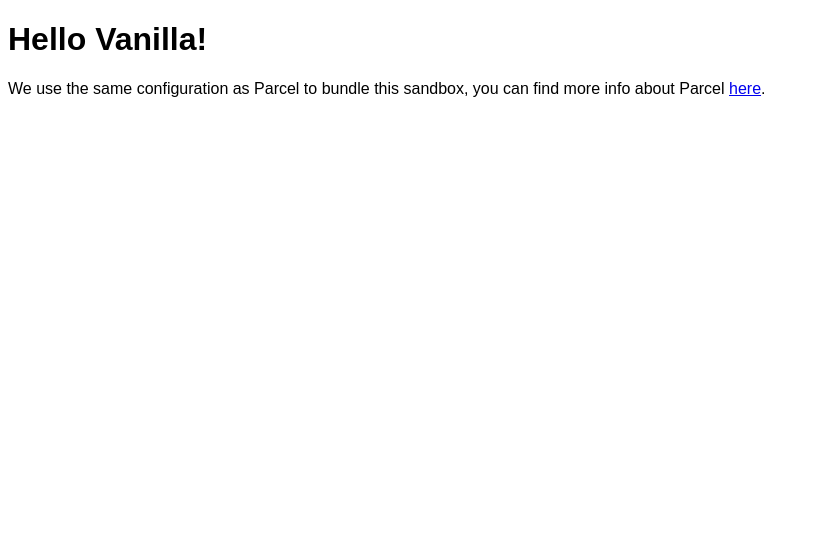
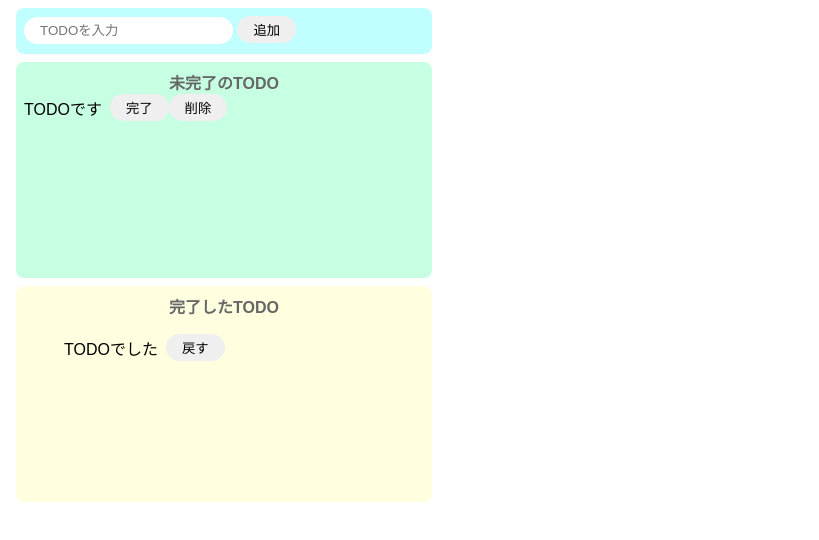
Before and after one commit to ichirin-planet/todo-js, a website built with Parcel: page index.html in a window 1280 px wide. Shown: the whole page, without its empty margins (0-819 px from the left). Built offline with nearby package versions, Linux system fonts and the light colour scheme.

Commit message:
incomplate-list

```diff
--- a/index.html
+++ b/index.html
@@ -1,16 +1,35 @@
 <!DOCTYPE html>
 <html>
+  <head>
+    <title>TODO(JS)</title>
+    <meta charset="UTF-8" />
+  </head>
 
-<head>
-	<title>Parcel Sandbox</title>
-	<meta charset="UTF-8" />
-</head>
+  <body>
+    <div class="input-area">
+      <input id="add-text" placeholder="TODOを入力" />
+      <button id="add-button">追加</button>
+    </div>
+    <div class="incomplate-ara">
+      <p class="title">未完了のTODO</p>
+      <ul　id="incomplate-list">
+        <li>
+          <p>TODOです</p>
+          <button>完了</button>
+          <button>削除</button>
+        </li>
+      </ul>
+    </div>
+    <div class="complata-area">
+      <p class="title">完了したTODO</p>
+      <ul>
+        <li>
+          <p>TODOでした</p>
+          <button>戻す</button>
+        </li>
+      </ul>
+    </div>
 
-<body>
-	<div id="app"></div>
-
-	<script src="src/index.js">
-	</script>
-</body>
-
+    <script src="src/index.js"></script>
+  </body>
 </html>
--- a/src/index.js
+++ b/src/index.js
@@ -1,10 +1,24 @@
 import "./styles.css";
+// テキストボックスの値を取得し、初期化する
+const onClickAdd = () => {
+  const inputText = document.getElementById("add-text").value;
+  document.getElementById("add-text").value = "";
 
-document.getElementById("app").innerHTML = `
-<h1>Hello Vanilla!</h1>
-<div>
-  We use the same configuration as Parcel to bundle this sandbox, you can find more
-  info about Parcel
-  <a href="https://parceljs.org" target="_blank" rel="noopener noreferrer">here</a>.
-</div>
-`;
+  // li生成
+  const li = document.createElement("li");
+  li.className = "list";
+
+  // pタグ生成
+  const p = document.createElement("p");
+  p.innerText = inputText;
+
+  // liタグの子要素に各要素を設定
+  li.appendChild(p);
+  // console.log(li);
+  // 未完了リストに追加
+  document.getElementById("incomplate-list").appendChild(li);
+};
+
+document
+  .getElementById("add-button")
+  .addEventListener("click", () => onClickAdd());
--- a/src/styles.css
+++ b/src/styles.css
@@ -1,3 +1,63 @@
 body {
   font-family: sans-serif;
 }
+
+input {
+  border-radius: 16px;
+  border: none;
+  padding: 6px 16px;
+  outline: none;
+}
+
+button {
+  border-radius: 16px;
+  border: none;
+  padding: 4px 16px;
+}
+
+button:hover {
+  background-color: #ff7fff;
+  color: #fff;
+  cursor: pointer;
+}
+
+.input-area {
+  background-color: #c1ffff;
+  width: 400px;
+  height: 30px;
+  padding: 8px;
+  margin: 8px;
+  border-radius: 8px;
+}
+.incomplate-ara {
+  background-color: #c6ffe2;
+  width: 400px;
+  min-height: 200px;
+  padding: 8px;
+  margin: 8px;
+  border-radius: 8px;
+}
+.complata-area {
+  background-color: #ffffe0;
+  width: 400px;
+  min-height: 200px;
+  padding: 8px;
+  margin: 8px;
+  border-radius: 8px;
+}
+.title {
+  text-align: center;
+  margin: 0;
+  font-weight: bold;
+  color: #666;
+}
+.incomplate-ara li,
+.complata-area li {
+  display: flex;
+  align-items: center;
+  padding: 0 0 4px;
+}
+.incomplate-ara li p,
+.complata-area li p {
+  margin: 0 8px 0 0;
+}
```
